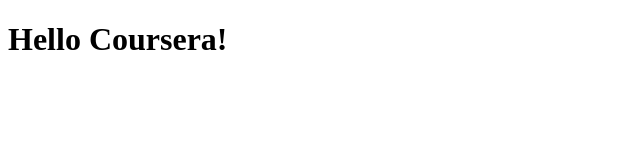
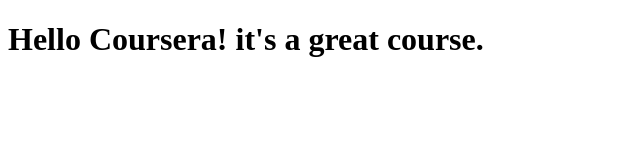
Before and after one commit to dfelicita/coursera-test, a plain HTML site: page Site/index.html in a window 1280 px wide. Shown: the whole page, without its empty margins (0-640 px from the left). Drawn offline with Linux system fonts and the light colour scheme.

Commit message:
small adition

```diff
--- a/Site/index.html
+++ b/Site/index.html
@@ -4,6 +4,6 @@
 		<title>Hello Coursera!</title>
 	</head>
 	<body>
-		<h1>Hello Coursera!</h1>
+		<h1>Hello Coursera! it's a great course.</h1>
 	</body>
 </html>
```
